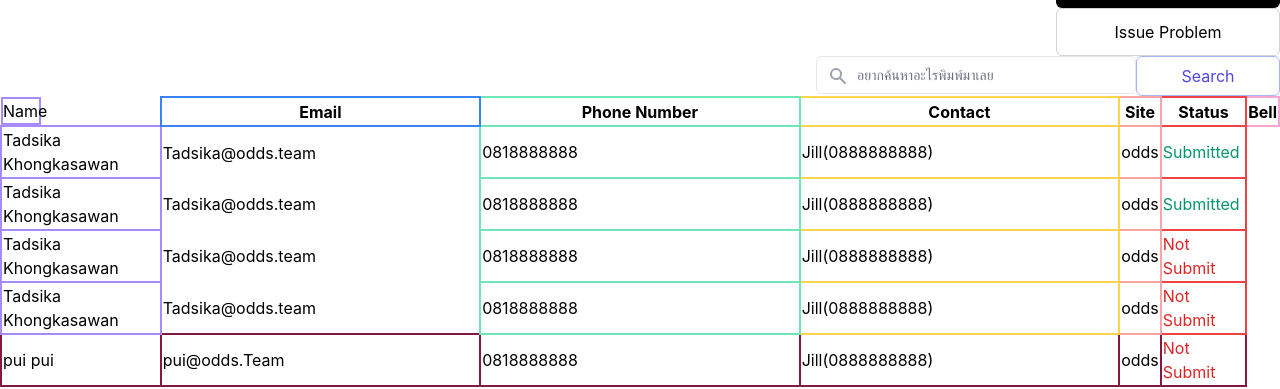
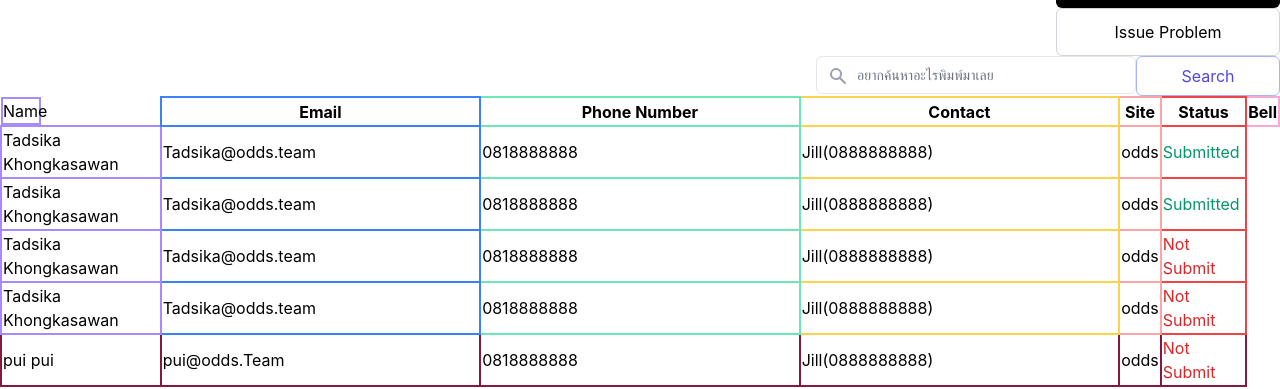
Before and after one commit to Fahlalla/workingrecord-fe, a React (Create React App) app: page / in a window 1280 px wide. Shown: the part 390-779 px from the top of the page. Built offline with nearby package versions, Linux system fonts and the light colour scheme.

Commit message:
fix className

```diff
--- a/src/Component/Table.js
+++ b/src/Component/Table.js
@@ -23,7 +23,7 @@ const Table = () => {
                     <td className="border-2 border-purple-400">
                         Tadsika Khongkasawan
                     </td>
-                    <td claasName="border-2 border-blue-500">Tadsika@odds.team</td>
+                    <td className="border-2 border-blue-500">Tadsika@odds.team</td>
                     <td className="border-2 border-green-300">0818888888</td>
                     <td className="border-2 border-yellow-300">Jill(0888888888)</td>
                     <td className="border-2 border-red-300">odds</td>
@@ -35,7 +35,7 @@ const Table = () => {
                     <td className="border-2 border-purple-400">
                         Tadsika Khongkasawan
                     </td>
-                    <td claasName="border-2 border-blue-500">Tadsika@odds.team</td>
+                    <td className="border-2 border-blue-500">Tadsika@odds.team</td>
                     <td className="border-2 border-green-300">0818888888</td>
                     <td className="border-2 border-yellow-300">Jill(0888888888)</td>
                     <td className="border-2 border-red-300">odds</td>
@@ -47,7 +47,7 @@ const Table = () => {
                     <td className="border-2 border-purple-400">
                         Tadsika Khongkasawan
                     </td>
-                    <td claasName="border-2 border-blue-500">Tadsika@odds.team</td>
+                    <td className="border-2 border-blue-500">Tadsika@odds.team</td>
                     <td className="border-2 border-green-300">0818888888</td>
                     <td className="border-2 border-yellow-300">Jill(0888888888)</td>
                     <td className="border-2 border-red-300">odds</td>
@@ -59,7 +59,7 @@ const Table = () => {
                     <td className="border-2 border-purple-400">
                         Tadsika Khongkasawan
                     </td>
-                    <td claasName="border-2 border-blue-500">Tadsika@odds.team</td>
+                    <td className="border-2 border-blue-500">Tadsika@odds.team</td>
                     <td className="border-2 border-green-300">0818888888</td>
                     <td className="border-2 border-yellow-300">Jill(0888888888)</td>
                     <td className="border-2 border-red-300">odds</td>
```
